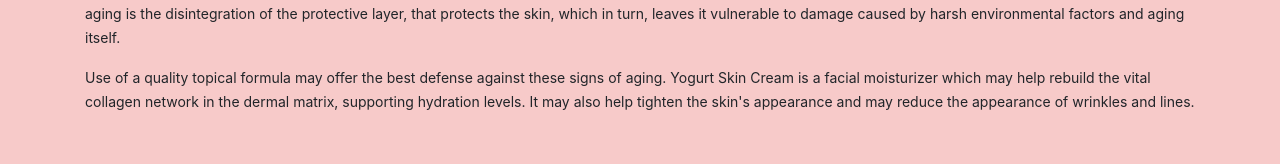
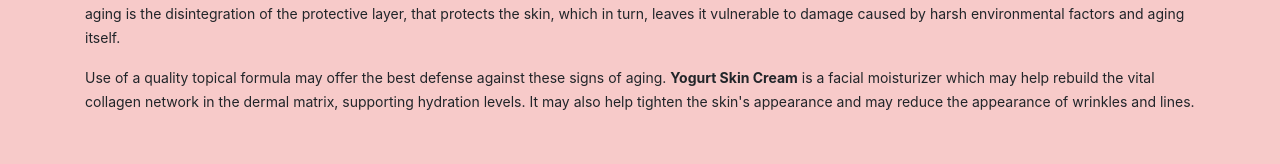
Before and after one commit to PaBLyS/KetoVue, a Nuxt app: page /about-us in a window 1280 px wide. Shown: the part 348-512 px from the top of the page. Built offline with nearby package versions, Linux system fonts and the light colour scheme.

Commit message:
add bold on brand name

```diff
--- a/pages/about-us.vue
+++ b/pages/about-us.vue
@@ -10,8 +10,8 @@
                 environmental factors and aging itself.
             </p>
             <p class="text">
-                Use of a quality topical formula may offer the best defense against these signs of aging. Yogurt Skin
-                Cream is a facial moisturizer which may help rebuild the vital collagen network in the dermal matrix,
+                Use of a quality topical formula may offer the best defense against these signs of aging. <strong>Yogurt Skin
+                Cream</strong> is a facial moisturizer which may help rebuild the vital collagen network in the dermal matrix,
                 supporting hydration levels. It may also help tighten the skin's appearance and may reduce the
                 appearance of wrinkles and lines.
             </p>
```
